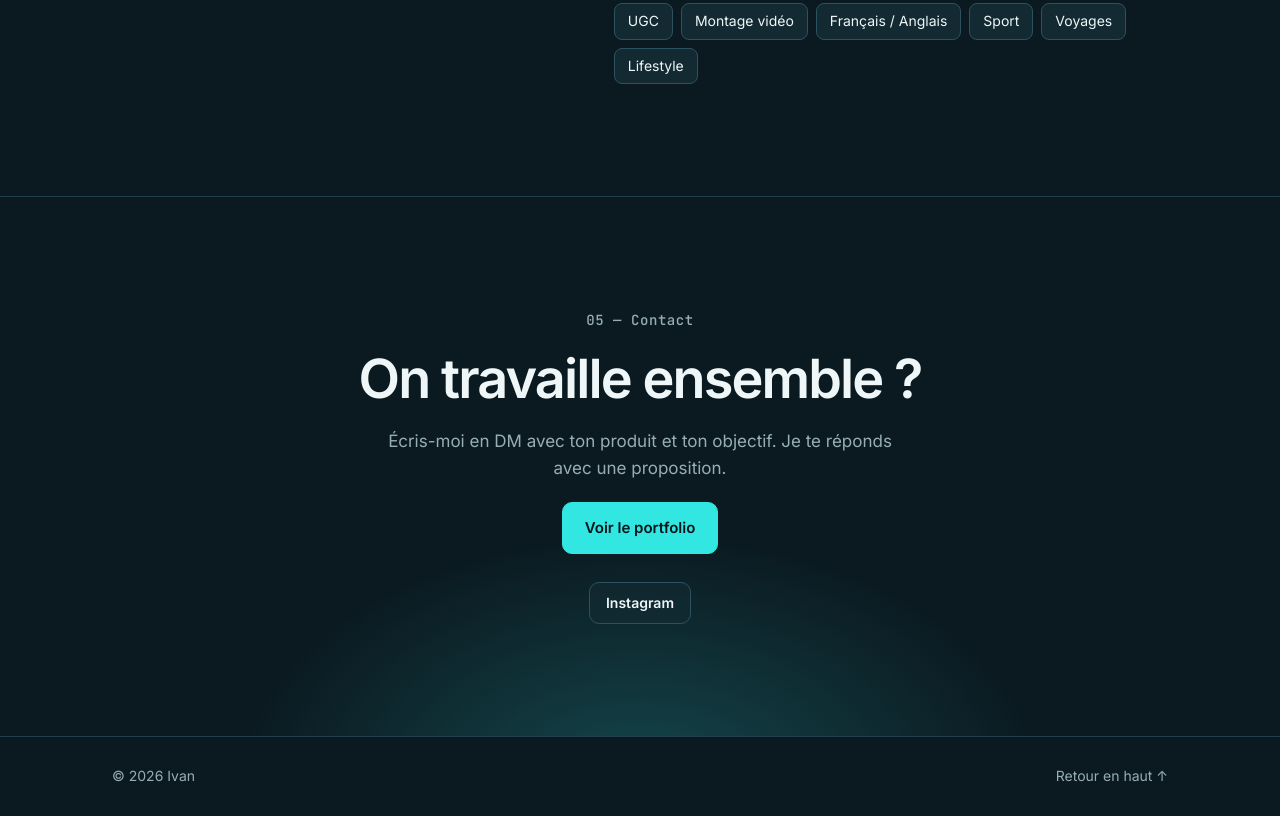
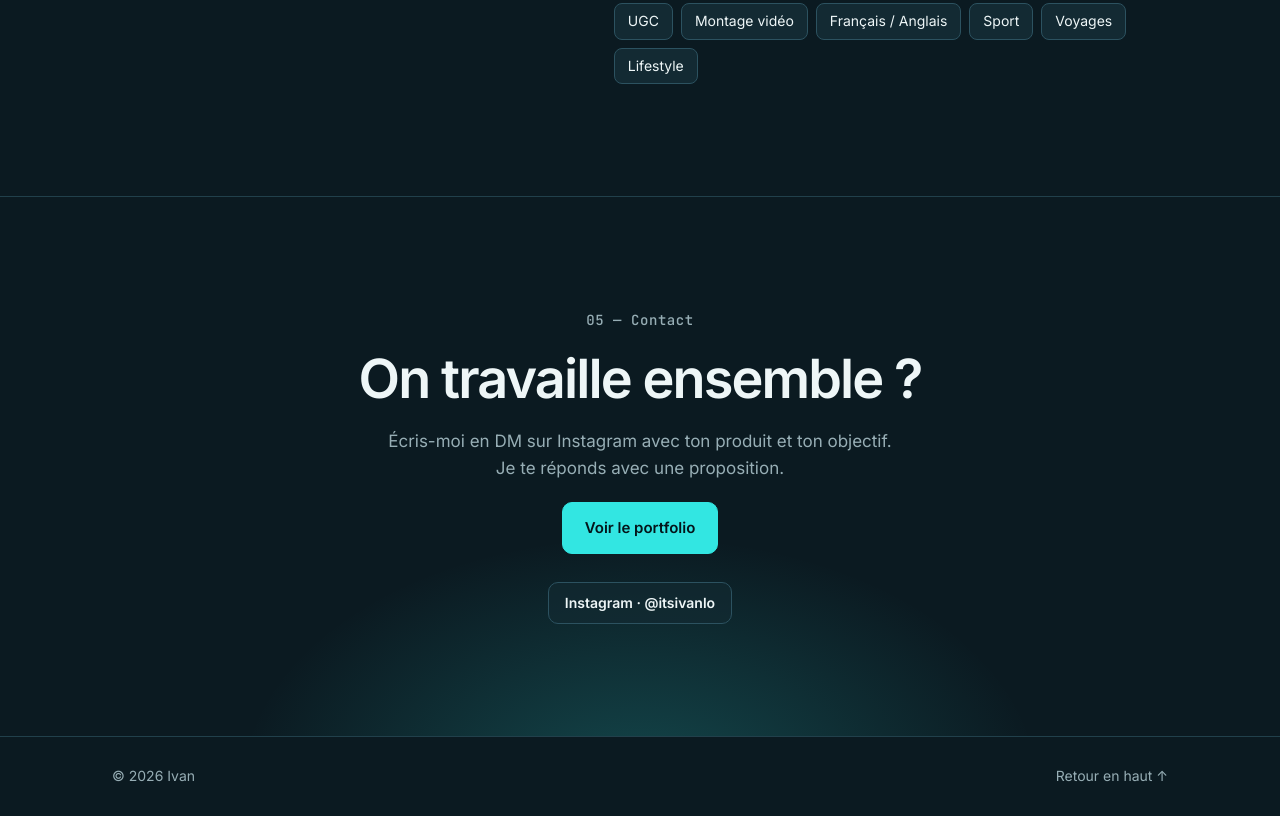
Before and after one commit to univers-0/Il-rang, a plain HTML site: page site/index.html in a window 1280 px wide. Shown: the part 3580-4396 px from the top of the page. Drawn offline with Linux system fonts and the light colour scheme; a web font is replaced by a local one.

Commit message:
Site : lien Instagram @itsivanlo
Co-Authored-By: Claude Opus 5.5 <noreply@anthropic.com>
Claude-Session: https://claude.ai/code/session_01FC9TptEMKk2R2EDyBxx2uH

```diff
--- a/site/index.html
+++ b/site/index.html
@@ -268,13 +268,12 @@ footer a:hover{color:var(--accent)}
     <div class="wrap contact reveal">
       <span class="num" style="color:var(--muted);font-size:14px">05 — Contact</span>
       <h2>On travaille ensemble ?</h2>
-      <p>Écris-moi en DM avec ton produit et ton objectif. Je te réponds avec une proposition.</p>
+      <p>Écris-moi en DM sur Instagram avec ton produit et ton objectif. Je te réponds avec une proposition.</p>
       <div class="cta-row" style="justify-content:center">
         <a href="https://ivanlorenz0.my.canva.site/" target="_blank" rel="noopener" class="btn btn-primary">Voir le portfolio</a>
       </div>
       <div class="socials">
-        <!-- TODO : mettre le lien Instagram exact -->
-        <a href="#" class="btn btn-ghost btn-sm todo-link" target="_blank" rel="noopener">Instagram</a>
+        <a href="https://www.instagram.com/itsivanlo/" class="btn btn-ghost btn-sm" target="_blank" rel="noopener">Instagram · @itsivanlo</a>
       </div>
     </div>
   </section>
```
